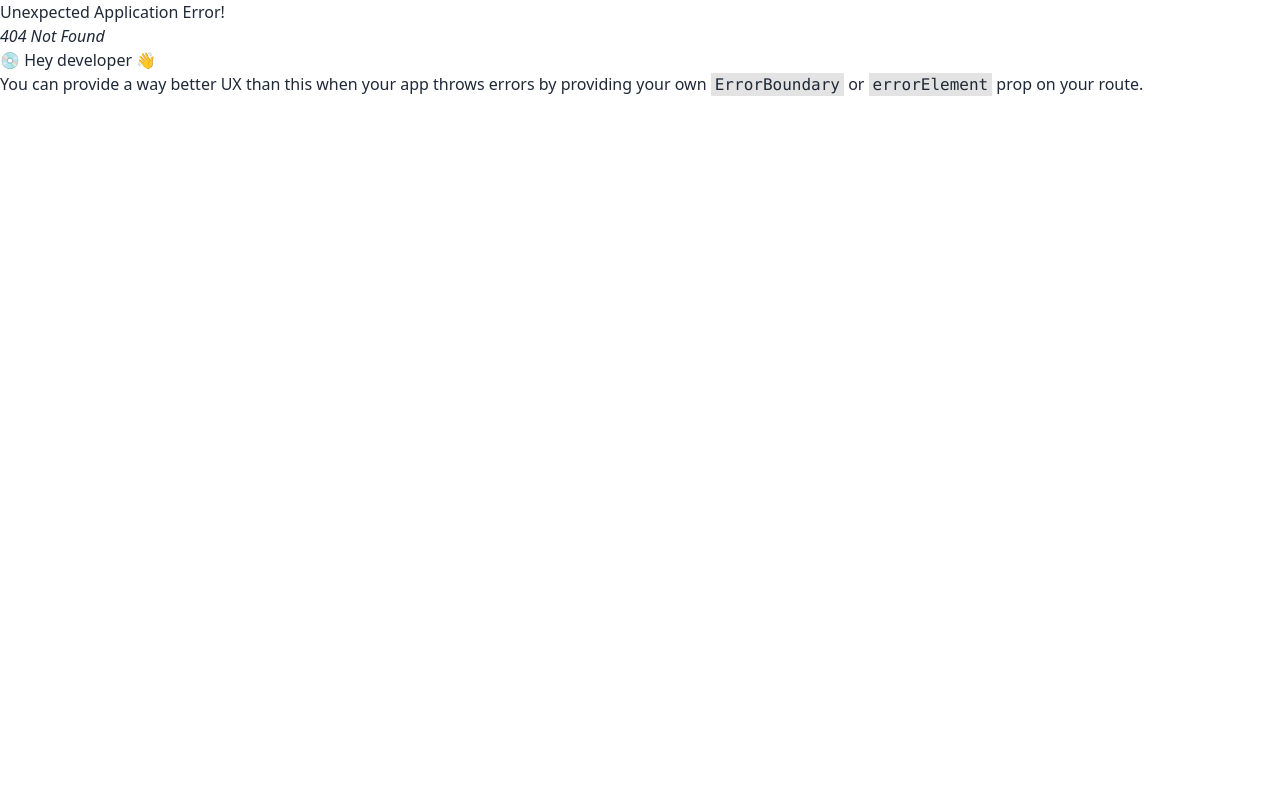
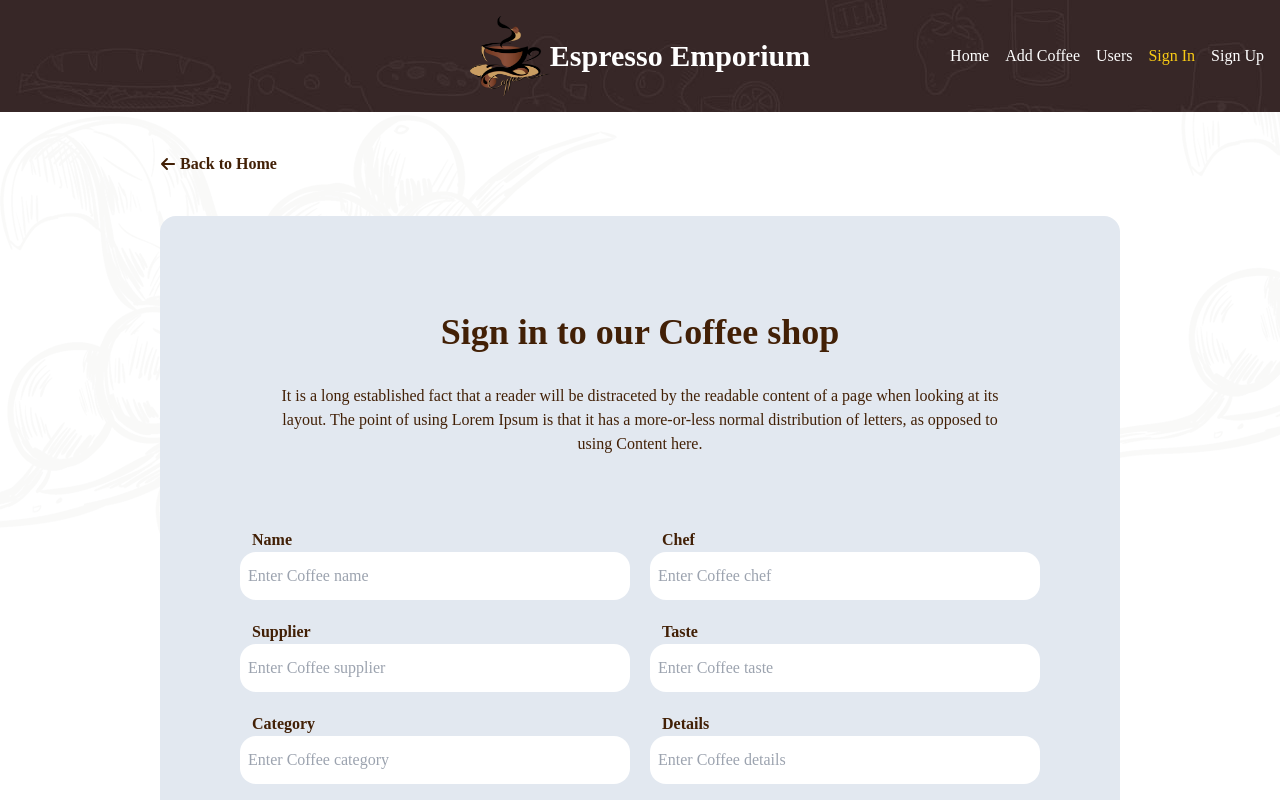
Before and after one commit to Salman-Faiz/Espresso-Emporium-CRUD-client, a React (Vite) app: page /signIn in a window 1280 px wide. Before the commit this address had no page. Shown: the top 800 px of the page. Built offline with nearby package versions, Linux system fonts and the light colour scheme; a web font is replaced by a local one.

Commit message:
nav bar code correction with active navlink

```diff
--- a/src/Pages/Shared/Footer.jsx
+++ b/src/Pages/Shared/Footer.jsx
@@ -10,8 +10,8 @@ import { FaLocationDot } from "react-icons/fa6";
 const Footer = () => {
   return (
     <div className="">
-      <div className="md:bg-footerBg max-h-[45rem] grid md:grid-cols-2 justify-center font-customFont pt-16 mt-20">
-        <div className="w-1/3 ps-10 space-y-4 sm:mx-auto">
+      <div className="md:bg-footerBg max-h-[45rem] md:flex  font-customFont pt-16 mt-20 ">
+        <div className="w-1/3 ps-10 space-y-4 sm:mx-auto pb-20">
           <img src="/public/images/more/logo1.png" className="w-20" alt="" />
           <h1 className="text-2xl font-extrabold">Espresso Emporium</h1>
           <p className="text-wrap">
@@ -19,20 +19,40 @@ const Footer = () => {
             memorable moments, to share with your best companion.
           </p>
           <div className="flex gap-3 text-xl">
-            <Link><p><FaFacebookF></FaFacebookF></p></Link>
-            <Link> <p><BsTwitterX></BsTwitterX></p></Link>
-            <Link><p><RiInstagramLine></RiInstagramLine></p></Link>
-            <Link><p><FaLinkedin></FaLinkedin></p></Link>
-
-
-
+            <Link>
+              <p>
+                <FaFacebookF></FaFacebookF>
+              </p>
+            </Link>
+            <Link>
+              {" "}
+              <p>
+                <BsTwitterX></BsTwitterX>
+              </p>
+            </Link>
+            <Link>
+              <p>
+                <RiInstagramLine></RiInstagramLine>
+              </p>
+            </Link>
+            <Link>
+              <p>
+                <FaLinkedin></FaLinkedin>
+              </p>
+            </Link>
           </div>
           <h2 className="text-2xl font-bold">Get In Touch</h2>
-          <h2 className="flex gap-1 items-center"><IoCall></IoCall> +880123456789</h2>
-          <h2 className="flex gap-1 items-center"><MdEmail></MdEmail>salmanFaiz@dot.com</h2>
-          <h2 className="flex gap-1 items-center"><FaLocationDot></FaLocationDot>bm dot dot dhaka</h2>
+          <h2 className="flex gap-1 items-center">
+            <IoCall></IoCall> +880123456789
+          </h2>
+          <h2 className="flex gap-1 items-center">
+            <MdEmail></MdEmail>salmanFaiz@dot.com
+          </h2>
+          <h2 className="flex gap-1 items-center">
+            <FaLocationDot></FaLocationDot>bm dot dot dhaka
+          </h2>
         </div>
-        <div className=" w-1/3 ps-10 sm:mx-auto">
+        <div className=" w-1/3 ps-10 sm:mx-auto pt-8">
           <h1 className="text-3xl mb-6 font-bold">Contact With Us</h1>
           <form className="space-y-4">
             <input
@@ -67,8 +87,10 @@ const Footer = () => {
           </form>
         </div>
       </div>
-      <div className="bg-[url('/public/images/more/24.jpg')]">
-        <p className="text-white font-bold text-sm text-center py-2">CopyRight Espresso Emporium 2024</p>
+      <div className="bg-[url('/public/images/more/24.jpg')]  ">
+        <p className="text-white font-bold text-sm text-center py-2 ">
+          CopyRight Espresso Emporium 2024
+        </p>
       </div>
     </div>
   );
--- a/src/Pages/Shared/Header/Header.jsx
+++ b/src/Pages/Shared/Header/Header.jsx
@@ -1,14 +1,89 @@
-import './Header.css';
+import { NavLink } from "react-router-dom";
+import "./Header.css";
 const Header = () => {
-    return (
-        <div className="HeaderBg ">
-            <div className='flex items-center justify-center'>
-            <img className='w-20 h-20' src="/public/images/more/logo1.png" alt="" />
-            <h1 className=" text-white font-customFont text-3xl py-3 font-semibold">Espresso Emporium</h1>
-            </div>
+  const navlinks = (
+    <>
+      <li>
+        <NavLink to={"/"}>home</NavLink>
+      </li>
+      <li>
+        <NavLink to={"/users"}>Users</NavLink>
+      </li>
+      <li>
+        <NavLink to={"/addcoffee"}>Add Coffee</NavLink>
+      </li>
+      <li>
+        <NavLink to={"/signIn"}>Sign In</NavLink>
+      </li>
+      <li>
+        <NavLink to={"/signUp"}>Sign Up</NavLink>
+      </li>
+    </>
+  );
+  return (
+    <nav className="bg-[url('/public/images/more/15.jpg')] p-4">
+      <div className="container mx-auto flex items-center justify-between">
+        {/* Left empty div for spacing */}
+        <div className="flex-1"></div>
 
+        {/* Centered title */}
+        <div className="flex items-center justify-center">
+          <img
+            className="w-20 h-20"
+            src="/public/images/more/logo1.png"
+            alt=""
+          />
+          <h1 className=" text-white font-customFont text-3xl py-3 font-semibold">
+            Espresso Emporium
+          </h1>
         </div>
-    );
+
+        {/* Navigation links */}
+        <div className="flex-1 flex justify-end space-x-4">
+          <NavLink
+            to="/"
+            className={({ isActive }) =>
+              isActive ? "text-yellow-400" : "text-white hover:text-gray-400"
+            }
+          >
+            Home
+          </NavLink>
+          <NavLink
+            to="/addcoffee"
+            className={({ isActive }) =>
+              isActive ? "text-yellow-400" : "text-white hover:text-gray-400"
+            }
+          >
+            Add Coffee
+          </NavLink>
+          <NavLink
+            to="/users"
+            className={({ isActive }) =>
+              isActive ? "text-yellow-400" : "text-white hover:text-gray-400"
+            }
+          >
+            Users
+          </NavLink>
+          <NavLink
+            to="/signIn"
+            className={({ isActive }) =>
+              isActive ? "text-yellow-400" : "text-white hover:text-gray-400"
+            }
+          >
+            Sign In
+          </NavLink>
+          <NavLink
+            to="/signUp"
+            className={({ isActive }) =>
+              isActive ? "text-yellow-400" : "text-white hover:text-gray-400"
+            }
+          >
+            Sign Up
+          </NavLink>
+        </div>
+      </div>
+    </nav>
+  );
 };
 
 export default Header;
--- /dev/null
+++ b/src/Pages/SignIn/SignIn.jsx
@@ -0,0 +1,127 @@
+import { FaArrowLeft } from "react-icons/fa6";
+import { Link } from "react-router-dom";
+
+
+const SignIn = () => {
+    return (
+        <div className="bg-[url('/public/images/more/11.png')] text-yellow-950">
+      <Link to={"/"}>
+        {" "}
+        <h1 className="ps-40 py-10 font-bold flex items-center gap-1">
+          <FaArrowLeft></FaArrowLeft> Back to Home
+        </h1>
+      </Link>
+      <div className="bg-slate-200 mx-40 rounded-2xl">
+        <div className="text-center pt-24 pb-10">
+          <h1 className="font-semibold text-4xl">Sign in to our Coffee shop</h1>
+          <p className="py-8 px-28 ">
+            It is a long established fact that a reader will be distraceted by
+            the readable content of a page when looking at its layout. The point
+            of using Lorem Ipsum is that it has a more-or-less normal
+            distribution of letters, as opposed to using Content here.
+          </p>
+        </div>
+        <div className="px-20">
+          <form  className="space-y-4">
+            <div className="grid md:grid-cols-2 gap-5">
+              <div>
+                <label className="ps-3 font-bold" htmlFor="name">
+                  Name
+                </label>
+                <input
+                  className="w-full px-2 py-3 rounded-2xl"
+                  type="text"
+                  name="name"
+                  placeholder="Enter Coffee name"
+                  id=""
+                />
+              </div>
+              <div>
+                <label className="ps-3 font-bold" htmlFor="Chef">
+                  Chef
+                </label>
+                <input
+                  className="w-full px-2 py-3 rounded-2xl"
+                  type="text"
+                  name="chef"
+                  placeholder="Enter Coffee chef"
+                  id=""
+                />
+              </div>
+              <div>
+                <label className="ps-3 font-bold" htmlFor="Supplier">
+                  Supplier
+                </label>
+                <input
+                  className="w-full px-2 py-3 rounded-2xl"
+                  type="text"
+                  name="supplier"
+                  placeholder="Enter Coffee supplier"
+                  id=""
+                />
+              </div>
+              <div>
+                <label className="ps-3 font-bold" htmlFor="Taste">
+                  Taste
+                </label>
+                <input
+                  className="w-full px-2 py-3 rounded-2xl"
+                  type="text"
+                  name="taste"
+                  placeholder="Enter Coffee taste"
+                  id=""
+                />
+              </div>
+              <div>
+                <label className="ps-3 font-bold" htmlFor="Category">
+                  Category
+                </label>
+                <input
+                  className="w-full px-2 py-3 rounded-2xl"
+                  type="text"
+                  name="category"
+                  placeholder="Enter Coffee category"
+                  id=""
+                />
+              </div>
+              <div>
+                <label className="ps-3 font-bold" htmlFor="Details">
+                  Details
+                </label>
+                <input
+                  className="w-full px-2 py-3 rounded-2xl"
+                  type="text"
+                  name="details"
+                  placeholder="Enter Coffee details"
+                  id=""
+                />
+              </div>
+            </div>
+            <div>
+              <label className="ps-3 font-bold" htmlFor="Photo">
+                Photo url
+              </label>
+              <input
+                className="w-full px-2 py-3 rounded-2xl"
+                type="text"
+                name="photo"
+                placeholder="Enter Coffee Photo url"
+                id=""
+              />
+            </div>
+
+            <div className="text-center pt-10 pb-20">
+              <input
+                className=" btn w-full border-2 border-yellow-950 bg-yellow-950 text-white"
+                type="submit"
+                value="Add Coffee"
+              />
+            </div>
+          </form>
+        </div>
+      </div>
+    </div>
+    );
+};
+
+export default SignIn;
--- /dev/null
+++ b/src/Pages/SignUp/SignUp.jsx
@@ -0,0 +1,10 @@
+
+const SignUp = () => {
+    return (
+        <div>
+
+        </div>
+    );
+};
+
+export default SignUp;
--- /dev/null
+++ b/src/Pages/Users/Users.jsx
@@ -0,0 +1,10 @@
+
+const Users = () => {
+    return (
+        <div>
+            <h2>users</h2>
+        </div>
+    );
+};
+
+export default Users;
```
Also changed, not shown: src/Pages/Home/PopularProducts.jsx (+6 -2 lines), src/main.jsx (+15 -0 lines).
